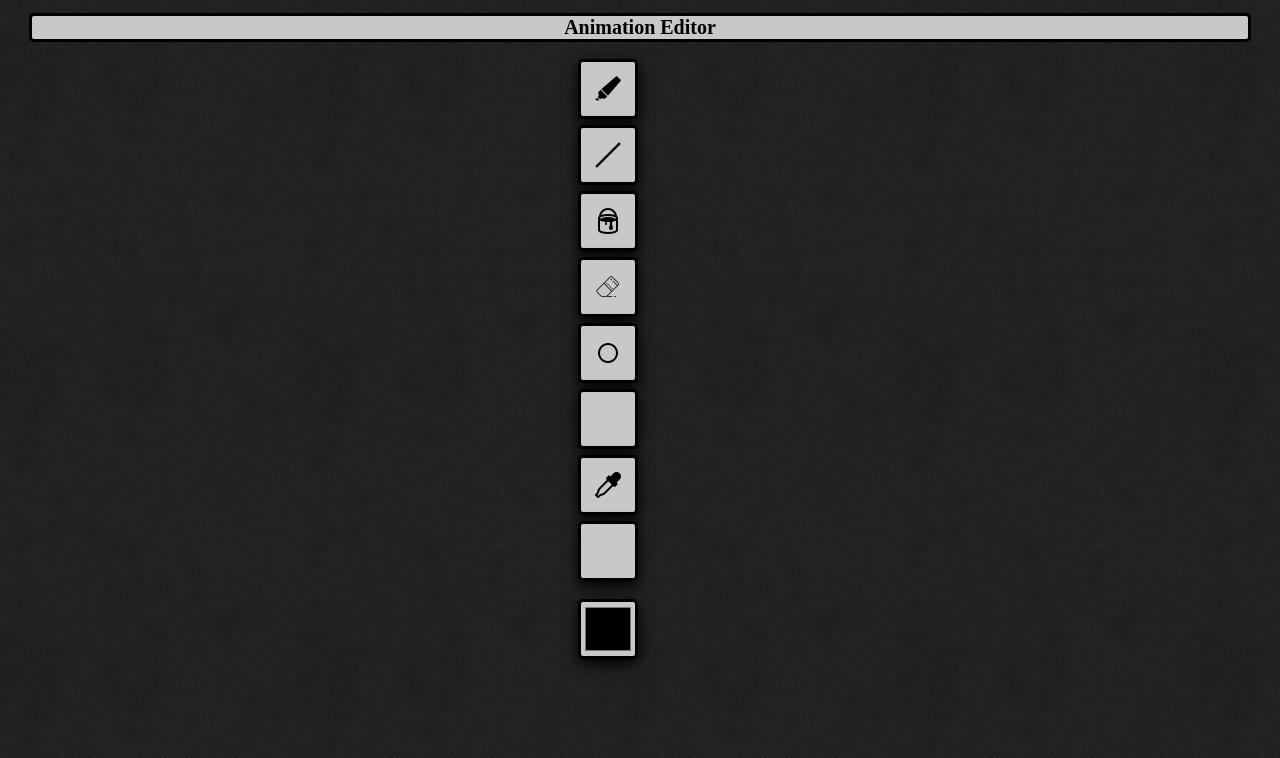
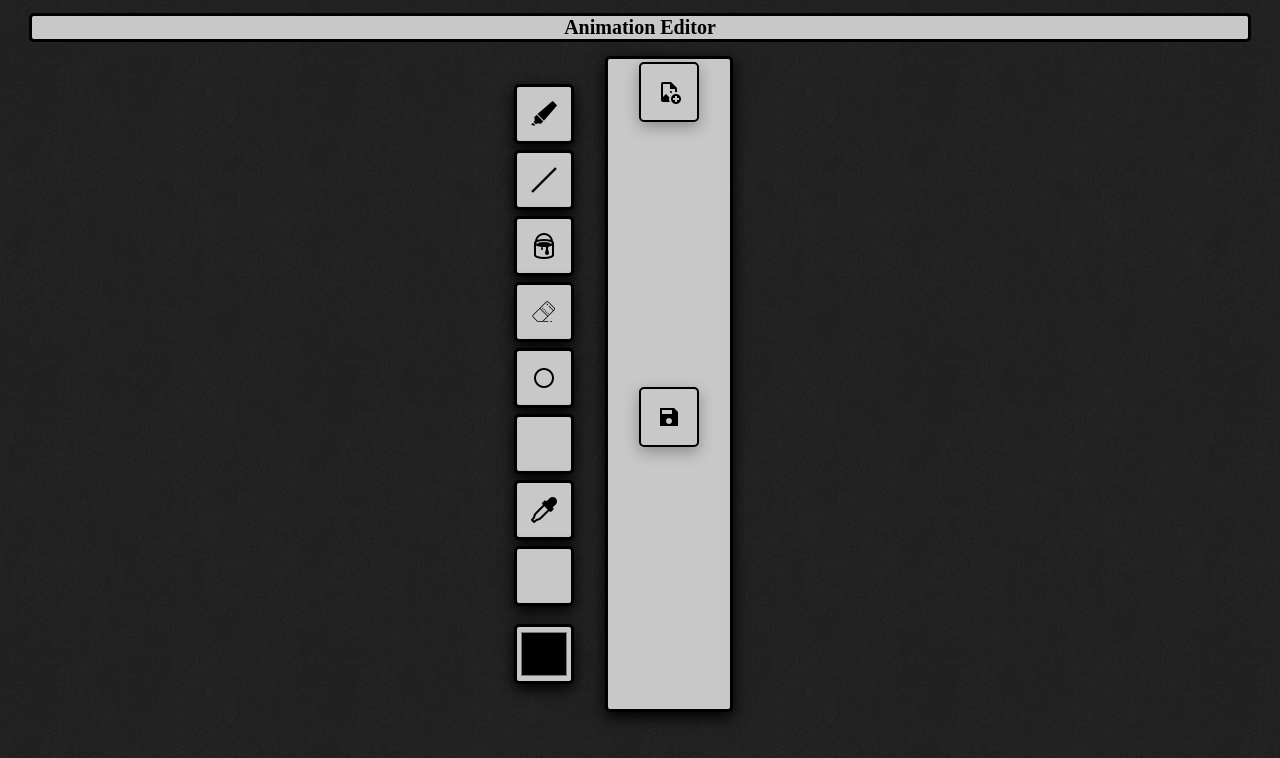
Before and after one commit to cqxg/Free-Animation-Editor, a website built with webpack: page src/public/index.html in a window 1280 px wide. Built offline with nearby package versions, Linux system fonts and the light colour scheme.

Commit message:
feat: add frames section & simple styling

```diff
--- a/src/public/index.html
+++ b/src/public/index.html
@@ -34,6 +34,14 @@
             <input title="You can choose a color for drawing" type="color" class="color__selector" value='#000000'>
         </section>
 
+
+        <section class="frames">
+            <button title="Add new Frame" class="frames__add">
+            </button>
+            <button title="Save your changes in frames" class="frames__save">
+            </button>
+        </section>
+
     </main>
 </body>
 
--- a/src/styles/main_styles.css
+++ b/src/styles/main_styles.css
@@ -12,6 +12,7 @@ header {
 main {
 	width: 95%;
 	display: flex;
+	flex-wrap: wrap;
 	align-items: center;
 	justify-content: center;
 }
--- a/src/styles/tools.css
+++ b/src/styles/tools.css
@@ -38,6 +38,14 @@
 	background: url('../styles/assets/tools/move.png') no-repeat;
 }
 
+.frames__add {
+	background: url('../styles/assets/tools/add.png') no-repeat;
+}
+
+.frames__save {
+	background: url('../styles/assets/tools/save.png') no-repeat;
+}
+
 .pen,
 .line,
 .rect,
@@ -46,6 +54,8 @@
 .eraser,
 .bucket,
 .dropper,
+.frames__add,
+.frames__save,
 .color__selector {
 	width: 60px;
 	height: 60px;
@@ -58,6 +68,24 @@
 	box-shadow: 0 5px 15px 0 rgb(0, 0, 0)
 }
 
+.frames__add,
+.frames__save {
+	border: 2px solid rgb(0, 0, 0);
+	box-shadow: 0 5px 15px 0 rgb(0, 0, 0, 0.3);
+}
+
 .color__selector {
 	margin-top: 15px;
 }
+
+.frames {
+	max-width: 10%;
+	display: flex;
+	flex-wrap: wrap;
+	border-radius: 5px;
+    justify-content: center;
+	height: calc(100vh - 150px);
+	border: 3px solid rgb(0, 0, 0);
+	background-color: rgb(200, 200, 200);
+	box-shadow: 0 5px 15px 0 rgb(0, 0, 0);
+}
```
